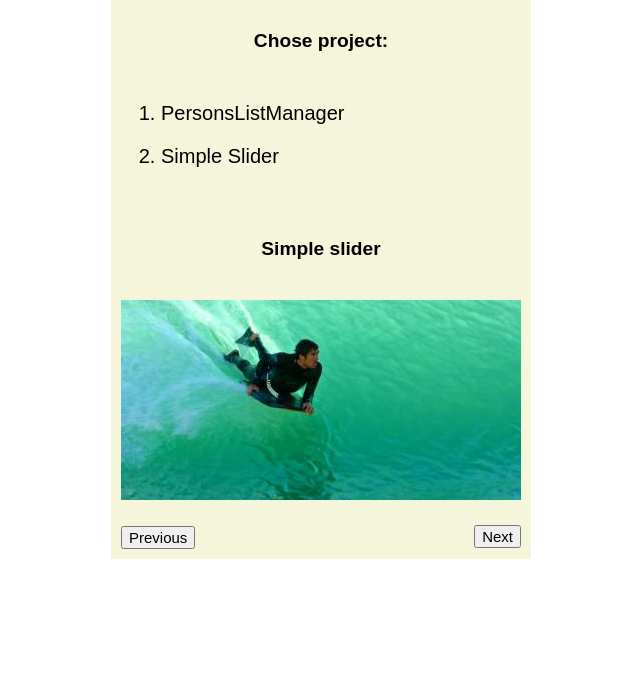
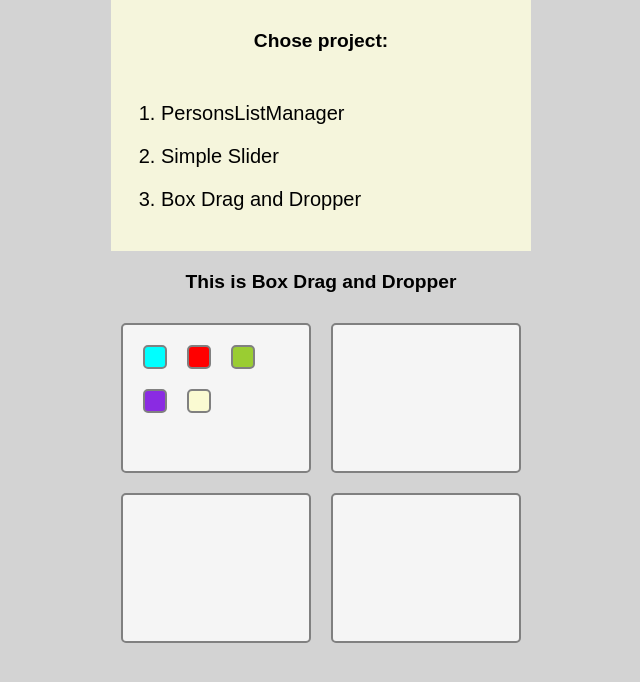
Before and after one commit to Filip-Rogalski/react-list-of-persons-manager, a React (Create React App) app: page / in a window 1280 px wide. Shown: the top 682 px of the page, without its empty margins (319-959 px from the left). Built offline with nearby package versions, Linux system fonts and the light colour scheme.

Commit message:
corrections and new project added

```diff
--- /dev/null
+++ b/src/BoxDragAndDropper.js
@@ -0,0 +1,63 @@
+import React, { Component } from 'react';
+import './boxDragAndDropper.css'
+
+class BoxDragAndDropper extends Component {
+    constructor(){
+        super();
+        this.liftBox = this.liftBox.bind(this);
+        this.dropBox = this.dropBox.bind(this);
+        this.moveBox = this.moveBox.bind(this);
+        this.state = {containers: [{id: 0, boxes: ['box1', 'box2', 'box3', 'box4', 'box5']}, {id: 1, boxes: []}, {id: 2, boxes: []}, {id: 3, boxes: []}]};
+    }
+
+    liftBox(e){
+        this.originContainer = e.target.parentElement.dataset.number;
+        this.boxToMove = e.target.id;
+    }
+
+    dropBox(e) {
+        if(e.target.className === 'container') {
+            this.destinationContainer = e.target.dataset.number;
+            if (this.originContainer !== this.destinationContainer) {
+                this.moveBox(this.boxToMove, this.originContainer, this.destinationContainer);
+            }
+        }
+    }
+
+    moveBox(box, origin, destination){
+        let index = this.state.containers[origin].boxes.indexOf(box),
+            prevArray = this.state.containers;
+        prevArray[origin].boxes.splice(index, 1);
+        prevArray[destination].boxes.push(box);
+        let newArray = prevArray;
+        this.setState({containers: newArray});
+    }
+
+    render(){
+        return(
+            <div className="boxDragAndDropper">
+                <h1>This is Box Drag and Dropper</h1>
+                <div className="wrapper">
+                    {this.state.containers.map(container => (
+            <Container key={container.id} id={container.id} containerHandler={this.dropBox} boxHandler={this.liftBox} boxes={container.boxes}/>
+        ))}
+                </div>
+            </div>
+        )
+    }
+}
+
+class Container extends Component {
+
+    render(){
+        return(
+            <div data-number={this.props.id} onMouseUp={this.props.containerHandler} className="container">
+                {this.props.boxes.map(box => (
+            <div key={box} id={box} onMouseDown={this.props.boxHandler} className="box"></div>
+        ))}
+            </div>
+        )
+    }
+}
+
+export default BoxDragAndDropper;
--- a/src/Menu.js
+++ b/src/Menu.js
@@ -9,6 +9,7 @@ class Menu extends Component {
                 <ol>
                     <li data-index='0' onClick={this.props.handler}>PersonsListManager</li>
                     <li data-index='1' onClick={this.props.handler}>Simple Slider</li>
+                    <li data-index='2' onClick={this.props.handler}>Box Drag and Dropper</li>
                 </ol>
             </div>
         )
--- a/src/SimpleSlider.js
+++ b/src/SimpleSlider.js
@@ -6,8 +6,17 @@ class SimpleSlider extends Component {
         super();
         this.pictureForward = this.pictureForward.bind(this);
         this.pictureBackward = this.pictureBackward.bind(this);
-        this.state = {picIndex: 0};
+        this.startSlideShow = this.startSlideShow.bind(this);
+        this.stopSlideShow = this.stopSlideShow.bind(this);
+        this.modeToggler = this.modeToggler.bind(this);
+        this.state = {picIndex: 0, mode: 'manual'};
     }
+
+    modeToggler(){
+        this.state.mode === 'manual' ? this.setState({mode: 'auto'}, this.startSlideShow) : this.setState({mode: 'manual'}, this.stopSlideShow);
+    }
+
+    /* Handle manual mode */
 
     pictureForward(){
         let prevIndex = this.state.picIndex,
@@ -21,8 +30,19 @@ class SimpleSlider extends Component {
         this.setState({picIndex: newIndex});
     }
 
-    /* Dodać wybór opcji: 1. slider manual; 2. slider automatyczny (setInterval..., dezaktywacja prevBtn, nextBtn)*/
+    /* Handle automatic mode */
 
+    pictureChange() {
+        this.setState(prevState => ({ picIndex: (prevState.picIndex + 1) % Object.values(pictures).length }));
+    }
+
+    startSlideShow(){
+        this.interval = setInterval(() => this.pictureChange(), 400);
+    }
+
+    stopSlideShow(){
+        clearInterval(this.interval);
+    }
 
     render(){
         return(
@@ -36,9 +56,14 @@ class SimpleSlider extends Component {
                     </div>
                 </div>
                 <div className="row">
+                    <button onClick={this.modeToggler} className="modeTogglerBtn">{this.state.mode === 'manual' ? 'Slider automatyczny' : 'Slider manualny'}</button>
+                </div>
+                {this.state.mode === 'manual' ? (
+                <div className="row">
                     <button onClick={this.pictureBackward} className="prevBtn">Previous</button>
                     <button onClick={this.pictureForward} className="nextBtn">Next</button>
                 </div>
+                    ) : null }
             </div>
         )
     }
--- /dev/null
+++ b/src/boxDragAndDropper.css
@@ -0,0 +1,72 @@
+body {
+    margin: 0;
+    padding: 0;
+    background-color: lightgrey;
+}
+
+.boxDragAndDropper h1 {
+    font-family: 'Arial', sans-serif;
+    text-align: center;
+}
+
+.boxDragAndDropper .container {
+    width: calc(50% - 20px);
+    height: 150px;
+    border: 2px solid grey;
+    box-sizing: border-box;
+    margin: 10px;
+    padding: 10px;
+    float: left;
+    background-color: whitesmoke;
+    border-radius: 5px;
+}
+
+.boxDragAndDropper .wrapper {
+    max-width: 420px;
+    margin: 0 auto;
+}
+
+.boxDragAndDropper .wrapper:after {
+    content: '';
+    display: block;
+    clear: both;
+}
+
+.boxDragAndDropper .box {
+    width: 20px;
+    height: 20px;
+    border: 2px solid grey;
+    border-radius: 5px;
+    margin: 10px;
+    float: left;
+    cursor: pointer;
+}
+
+.boxDragAndDropper .resultBox {
+    width: calc(100% - 20px);
+    height: 50px;
+    border: 2px solid grey;
+    background-color: whitesmoke;
+    margin: 10px;
+    border-radius: 5px;
+}
+
+.boxDragAndDropper #box1 {
+    background-color: aqua;
+}
+
+.boxDragAndDropper #box2 {
+    background-color: red;
+}
+
+.boxDragAndDropper #box3 {
+    background-color: yellowgreen;
+}
+
+.boxDragAndDropper #box4 {
+    background-color: blueviolet;
+}
+
+.boxDragAndDropper #box5 {
+    background-color: lightgoldenrodyellow;
+}
--- a/src/index.js
+++ b/src/index.js
@@ -3,12 +3,13 @@ import ReactDOM from 'react-dom';
 import './index.css';
 import Menu from './Menu';
 import SimpleSlider from './SimpleSlider';
-import PersonsListManager from './PersonsListManager'
+import PersonsListManager from './PersonsListManager';
+import BoxDragAndDropper from './BoxDragAndDropper';
 
 class App extends Component {
     constructor(){
         super();
-        this.state = {visibleProjectIndex: 1};
+        this.state = {visibleProjectIndex: 2};
         this.projectToggler = this.projectToggler.bind(this);
     }
 
@@ -21,7 +22,8 @@ class App extends Component {
             <div>
                 <Menu handler={this.projectToggler}/>
             {this.state.visibleProjectIndex === 0 && <PersonsListManager />}
-            {this.state.visibleProjectIndex === 1 && <SimpleSlider />}
+            {this.state.visibleProjectIndex === 1 && <SimpleSlider />}{this.state.visibleProjectIndex === 2 && <BoxDragAndDropper />}
+
             </div>
         )
     }
```
Also changed, not shown: src/1.jpeg (deleted).
